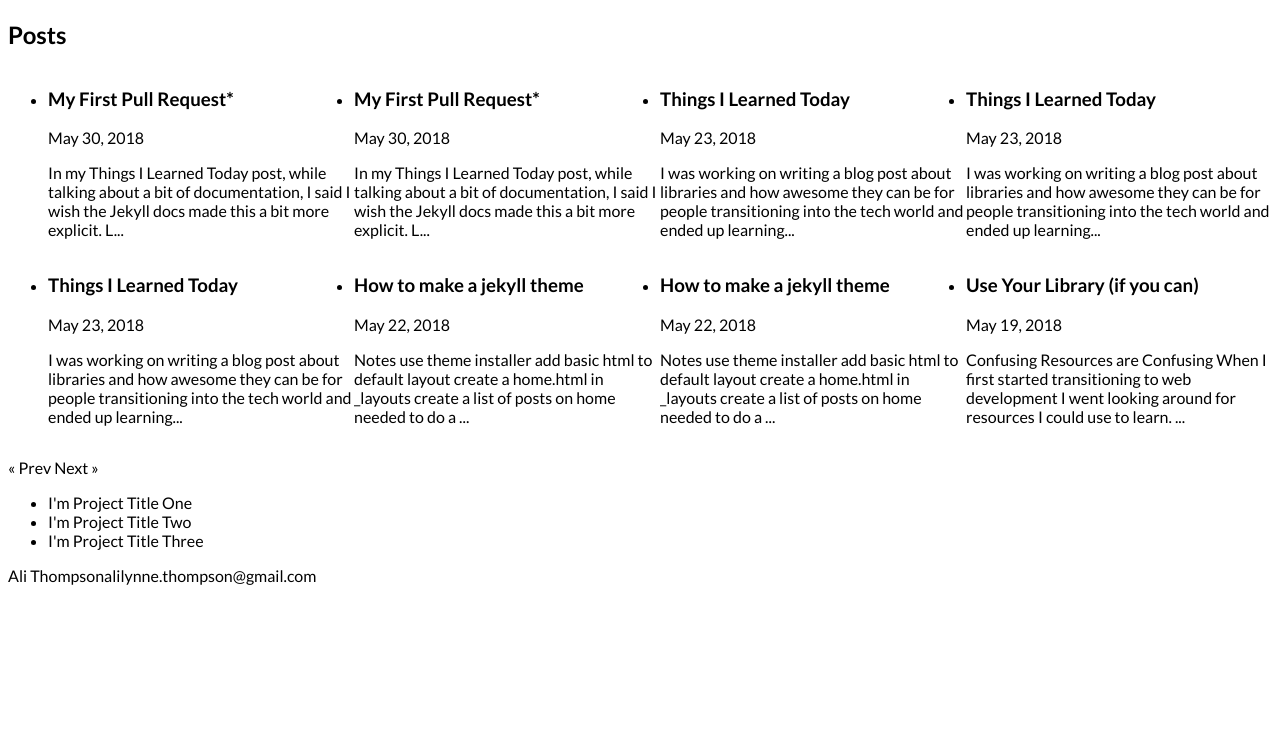
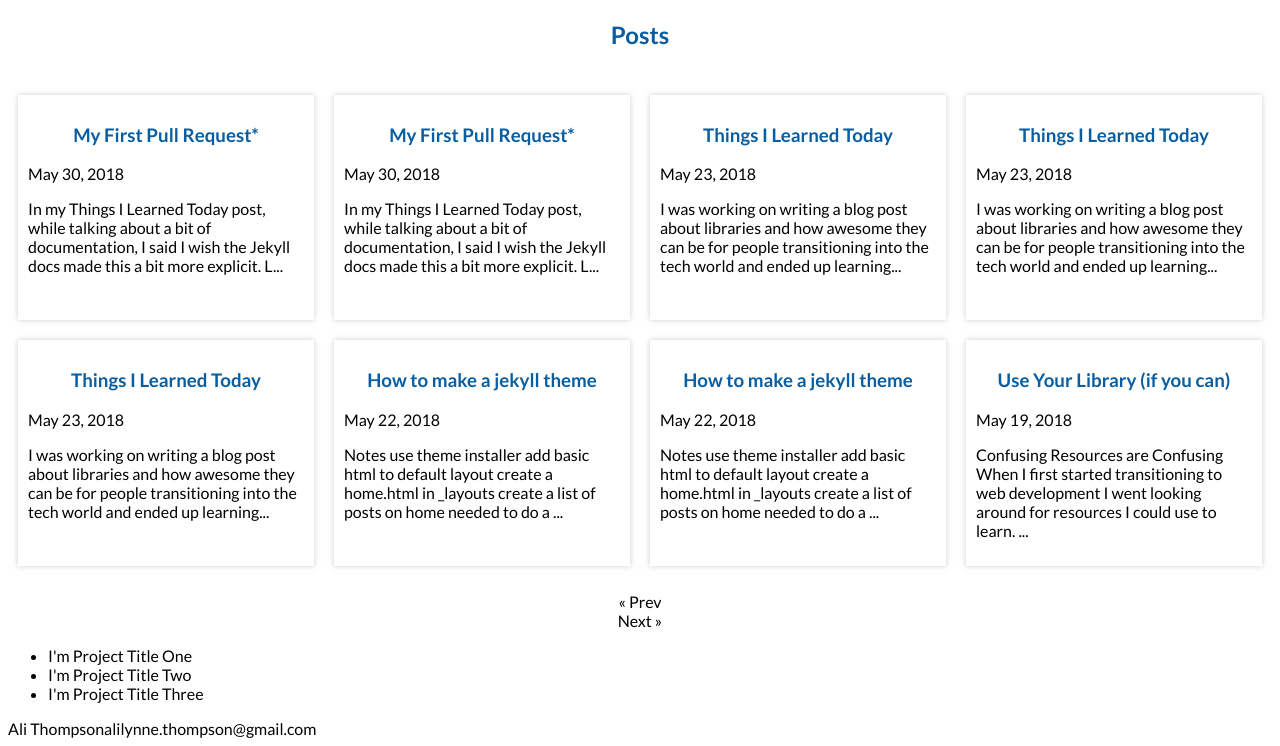
Before and after one commit to AliLynne/bright, a Jekyll site: the page built from index.html, in a window 1280 px wide. Shown: the part 788-1534 px from the top of the page. Built offline with Jekyll 4.4.1, drawn with Linux system fonts in a browser that asks for light colours; the list of posts is cut into pages by our own code; before the commit the page ends 1381 px from its top, so only the background shows below that.

Commit message:
redid posts section using grid

```diff
--- a/_sass/_base.scss
+++ b/_sass/_base.scss
@@ -73,22 +73,28 @@ a {
 }
 
 .posts {
-
+  display: flex;
+  flex-direction: column;
+  justify-content: center;
+  align-items: center;
 
 
   &__headline {
-
+    color: $primary-color-dark;
   }
 
   &__list {
     display: grid;
     grid-template-columns: repeat(4, 1fr);
     grid-template-rows: 1fr 1fr;
+    list-style: none;
+    padding-left: 0;
   }
 
   &__item {
-
-
+    padding: 1rem;
+    margin: 1rem;
+    box-shadow: 0 0 .5rem rgba($color-grey-dark-2, .5);
 
   }
 
@@ -101,7 +107,8 @@ a {
   }
 
   &__title {
-
+    text-align: center;
+    color: $primary-color-dark;
   }
 
   &__link {
```
